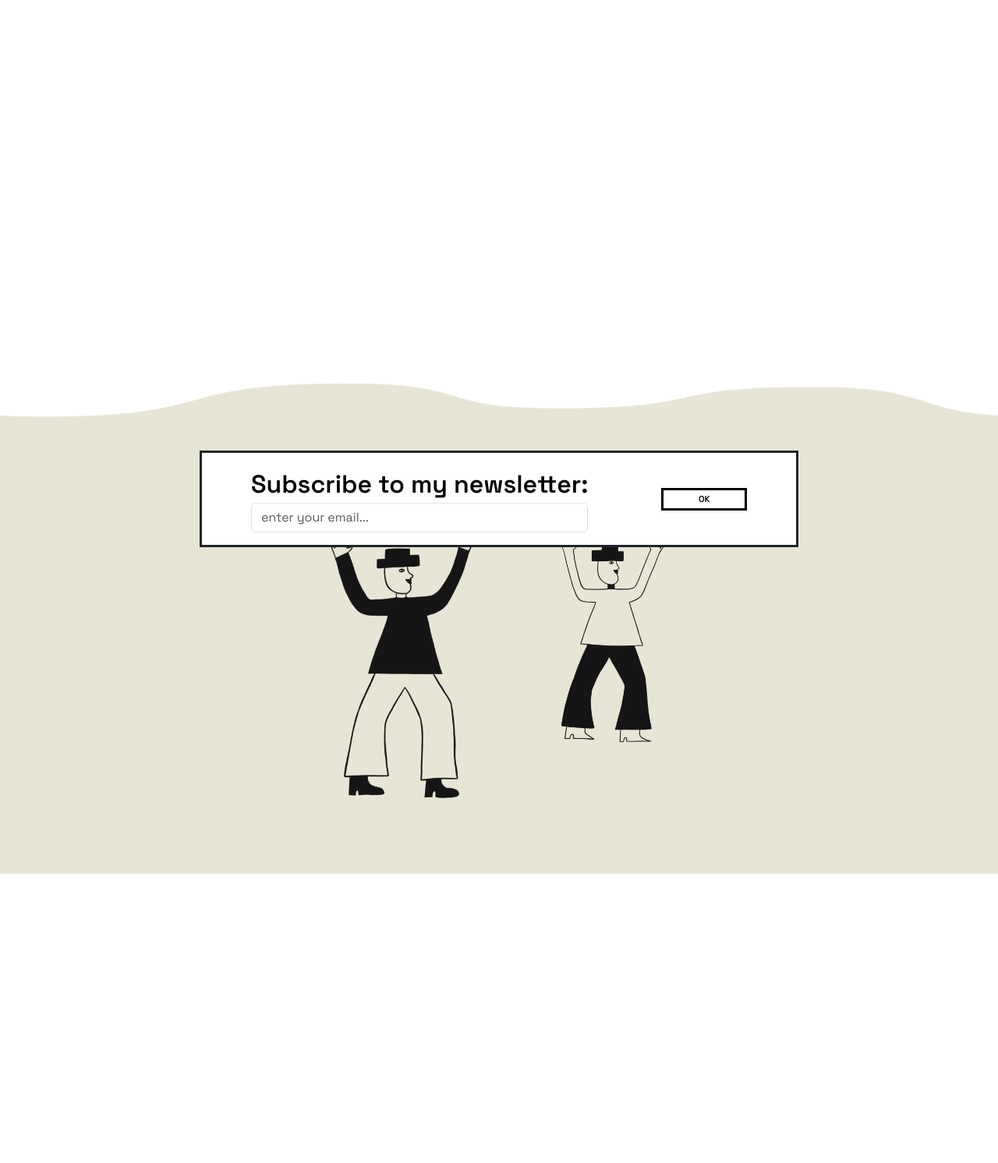
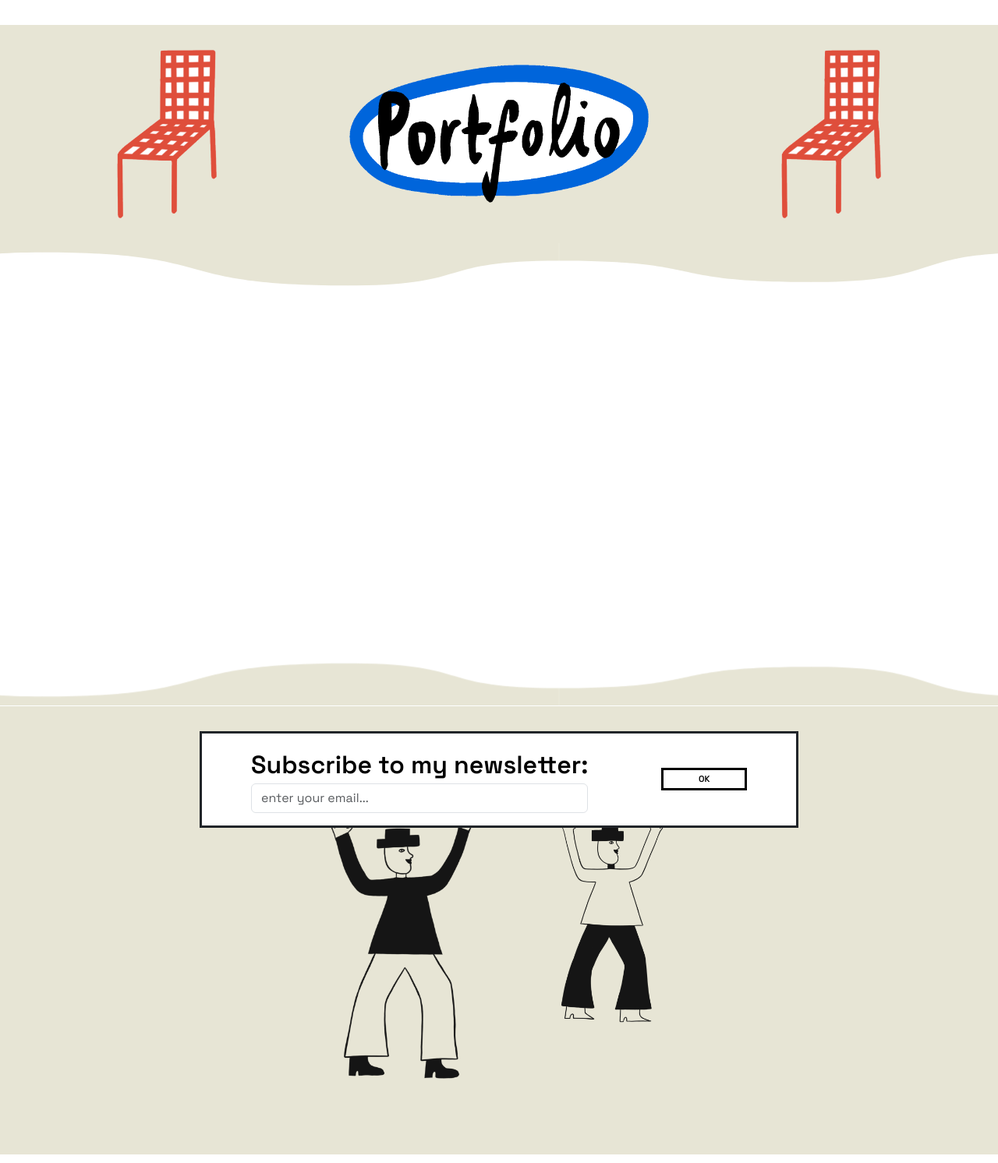
Before and after one commit to jsith90/mollyart, a Django app: page /portfolio/portfolio_title_page/ in a window 1280 px wide. Shown: the part 214-1706 px from the top of the page at 78% size. Before the commit the page ends 1335 px from the top, so only its background shows below. Run offline with Django 5.2, Linux system fonts and the light colour scheme; tables that the repository leaves empty hold one stand-in row (values such as "Sample post"); some libraries are stand-ins or nearby versions.

Commit message:
create portfolio title page and view for portfolio page

```diff
--- a/commission/templates/commission/create_commission.html
+++ b/commission/templates/commission/create_commission.html
@@ -10,7 +10,7 @@
                 </div>
                 <a class="commission-heading" href="{% url 'create_commission' %}"><img src="{% static 'images/commission-logo.png' %}"></a>
                 <div class="header-icon">
-                    <img src="{% static 'images/molly-eye-tog.png' %}">
+                    <img src="{% static 'images/blue-tree.png' %}">
                 </div>
             </div>
         </div>
--- /dev/null
+++ b/portfolio/templates/portfolio/portfolio.html
@@ -0,0 +1,6 @@
+{% extends 'base.html' %}
+{% load static %}
+
+{% block content %}
+{{ portfolio.title }}
+{% endblock %}
--- a/portfolio/templates/portfolio/portfolio_title_page.html
+++ b/portfolio/templates/portfolio/portfolio_title_page.html
@@ -2,10 +2,27 @@
 {% load static %}
 
 {% block content %}
+	<header class="commission-header">
+        <div class="header-div">
+            <div class="header-icons">
+                <div class="header-icon">
+                    <img src="{% static 'images/molly-chair.png' %}">
+                </div>
+                <a class="commission-heading" href="{% url 'portfolio_title_page' %}"><img src="{% static 'images/portfolio-logo.png' %}"></a>
+                <div class="header-icon">
+                    <img src="{% static 'images/molly-chair.png' %}">
+                </div>
+            </div>
+        </div>
+    </header><div class="svg-wave-under"><svg viewBox="0 0 1903 118" xmlns="http://www.w3.org/2000/svg" xmlns:xlink="http://www.w3.org/1999/xlink"><style>svg {display: inline-block; animation: dl-wave 15s linear infinite;
+        transform-origin: top;}</style><path fill="rgba(231, 229, 213, 1)" d="M 0 40 C 288.59999999999997 40 192.40000000000003 89 481 89 L 481 89 L 481 0 L 0 0 Z" stroke-width="0"></path> <path fill="rgba(231, 229, 213, 1)" d="M 480 89 C 742.8 89 655.2 21 918 21 L 918 21 L 918 0 L 480 0 Z" stroke-width="0"></path> <path fill="rgba(231, 229, 213, 1)" d="M 917 21 C 1267.4 21 1150.6 97 1501 97 L 1501 97 L 1501 0 L 917 0 Z" stroke-width="0"></path><path fill="rgba(231, 229, 213, 1)" d="M 1500 97 C 1741.8 97 1661.2 40 1903 40 L 1903 40 L 1903 0 L 1500 0 Z" stroke-width="0"></path></svg><svg viewBox="0 0 1903 118" xmlns="http://www.w3.org/2000/svg" xmlns:xlink="http://www.w3.org/1999/xlink"><style>svg {animation: dl-wave 15s linear infinite;
+        transform-origin: top;}</style><path fill="rgba(231, 229, 213, 1)" d="M 0 40 C 288.59999999999997 40 192.40000000000003 89 481 89 L 481 89 L 481 0 L 0 0 Z" stroke-width="0"></path> <path fill="rgba(231, 229, 213, 1)" d="M 480 89 C 742.8 89 655.2 21 918 21 L 918 21 L 918 0 L 480 0 Z" stroke-width="0"></path> <path fill="rgba(231, 229, 213, 1)" d="M 917 21 C 1267.4 21 1150.6 97 1501 97 L 1501 97 L 1501 0 L 917 0 Z" stroke-width="0"></path><path fill="rgba(231, 229, 213, 1)" d="M 1500 97 C 1741.8 97 1661.2 40 1903 40 L 1903 40 L 1903 0 L 1500 0 Z" stroke-width="0"></path></svg></div>
 		<div class="portfolios">
 			{% for portfolio in portfolios %}
 				{% if portfolio.front_image %}
-				<div class="portfolio" style="background-image: url('{{ portfolio.front_image.url }}');"></div>
+					<a href="{% url 'portfolio' portfolio.id %}" class="portfolio" style="background-image: url('{{ portfolio.front_image.url }}');">
+						<h2 class="portfolio-title">{{ portfolio.title }}</h2>
+					</a>
 				{% endif %}
 			{% endfor %}
 		</div>
--- a/portfolio/urls.py
+++ b/portfolio/urls.py
@@ -6,4 +6,5 @@ urlpatterns = [
     path('draft_portfolio_summary/', views.draft_portfolio_summary, name='draft_portfolio_summary'),
     path('edit_portfolio/<int:pk>', views.edit_portfolio, name='edit_portfolio'),
     path('portfolio_title_page/', views.portfolio_title_page, name='portfolio_title_page'),
+    path('portfolio/<int:pk>', views.portfolio, name='portfolio'),
 ]
--- a/portfolio/views.py
+++ b/portfolio/views.py
@@ -6,6 +6,11 @@ from django.contrib.auth import authenticate, login, logout
 from django.contrib import messages
 
 # Create your views here.
+def portfolio(request, pk):
+    portfolio = Portfolio.objects.get(id=pk)
+    return render(request, 'portfolio/portfolio.html', {'portfolio':portfolio})
+
+
 def portfolio_title_page(request):
     portfolios = Portfolio.objects.filter(is_published=True)
     return render(request, 'portfolio/portfolio_title_page.html', { 'portfolios':portfolios })
--- a/static/styles.css
+++ b/static/styles.css
@@ -491,7 +491,9 @@ nav {
 .shop-heading {
 	width: 20%;
 	margin: 0 20px;
+	text-transform: uppercase;
 	transition: transform 0.5s ease;
+	font-size: 4rem;
 }
 
 .shop-heading:hover {
@@ -500,6 +502,7 @@ nav {
 
 .shop-heading img {
 	width: 100%;
+
 }
 
 .shop-header > div {
@@ -1811,6 +1814,35 @@ form > .product-buttons > .product-button {
   background-position: center;
   background-size: 119%;
   overflow: hidden;
+  display: flex;
+  justify-content: center;
+  align-items: center;
+  border-radius: 5%;
+  transition: opacity 1s ease-in-out, background-size 1s ease-in-out
+}
+
+.portfolio:hover {
+	filter: invert(1);
+	opacity: 0.5;
+	background-size: 159%;
+
+}
+
+.portfolio:hover .portfolio-title {
+	background: black;
+	color: white;
+	opacity: 1;
+}
+
+.portfolio-title {
+	position: absolute;
+	text-align: center;
+	opacity: 0;
+  text-transform: lowercase;
+  padding: 0.5rem;
+  font-size: 1.2rem;
+  z-index: 100;
+  border-radius: 5%;
 }
 
 /* footer stylings */
@@ -2774,6 +2806,12 @@ footer {
 
 	}
 
+	.portfolio {
+	  padding: 30% 40%;
+	  margin: 4% 2%;
+	}
+
+
 	.commission-intro-image {
     max-height: 400px;
     border-radius: 10px;
```
Also changed, not shown: payment/templates/payment/checkout.html (+2 -5 lines), review/templates/review/write_review.html (+13 -2 lines), shop/templates/footer.html (+2 -5 lines), shop/templates/shop.html (+3 -6 lines), static/images/molly-boot-flip.png (added), 1 other file. Lines whose indentation alone changed are shown as unchanged.
